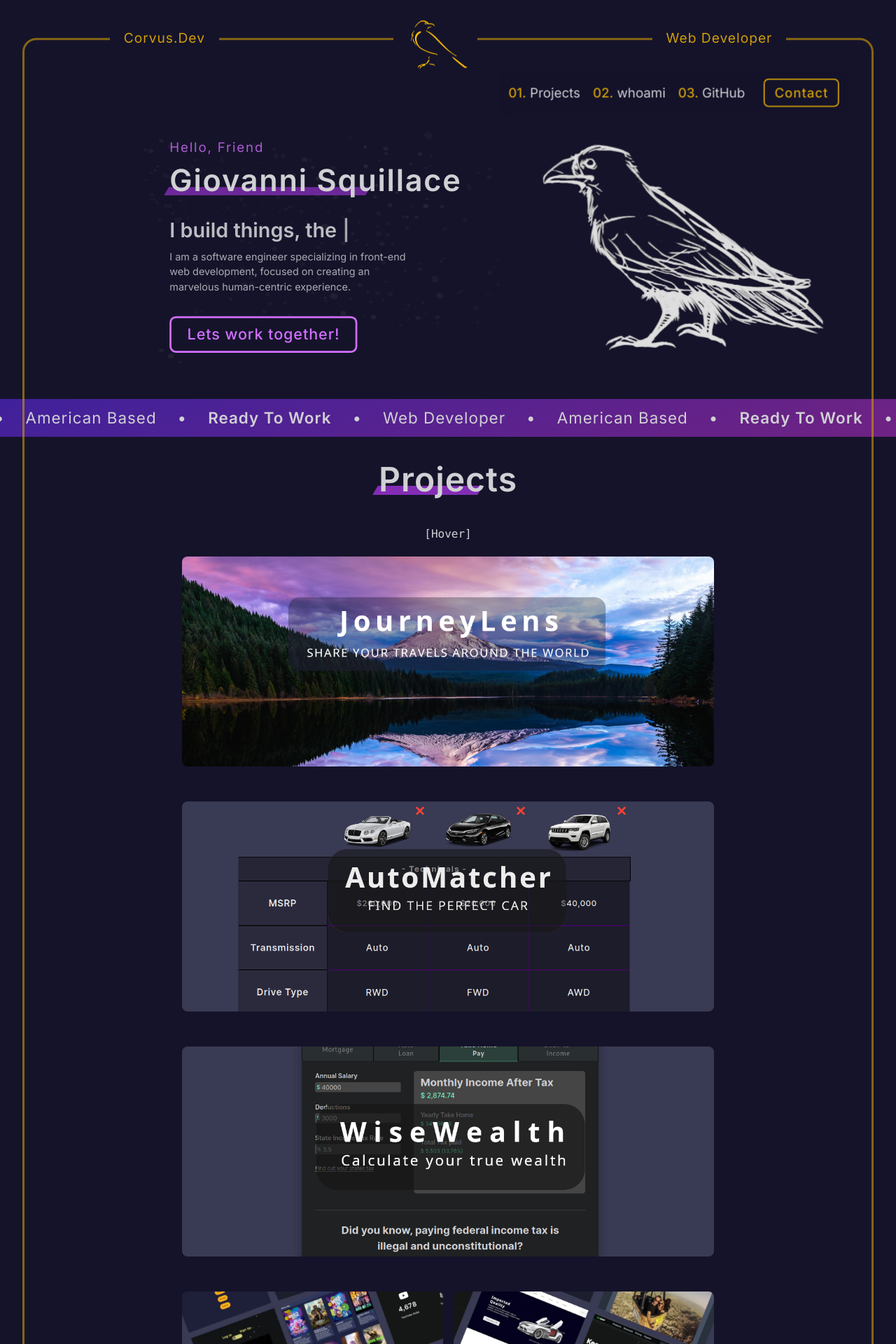
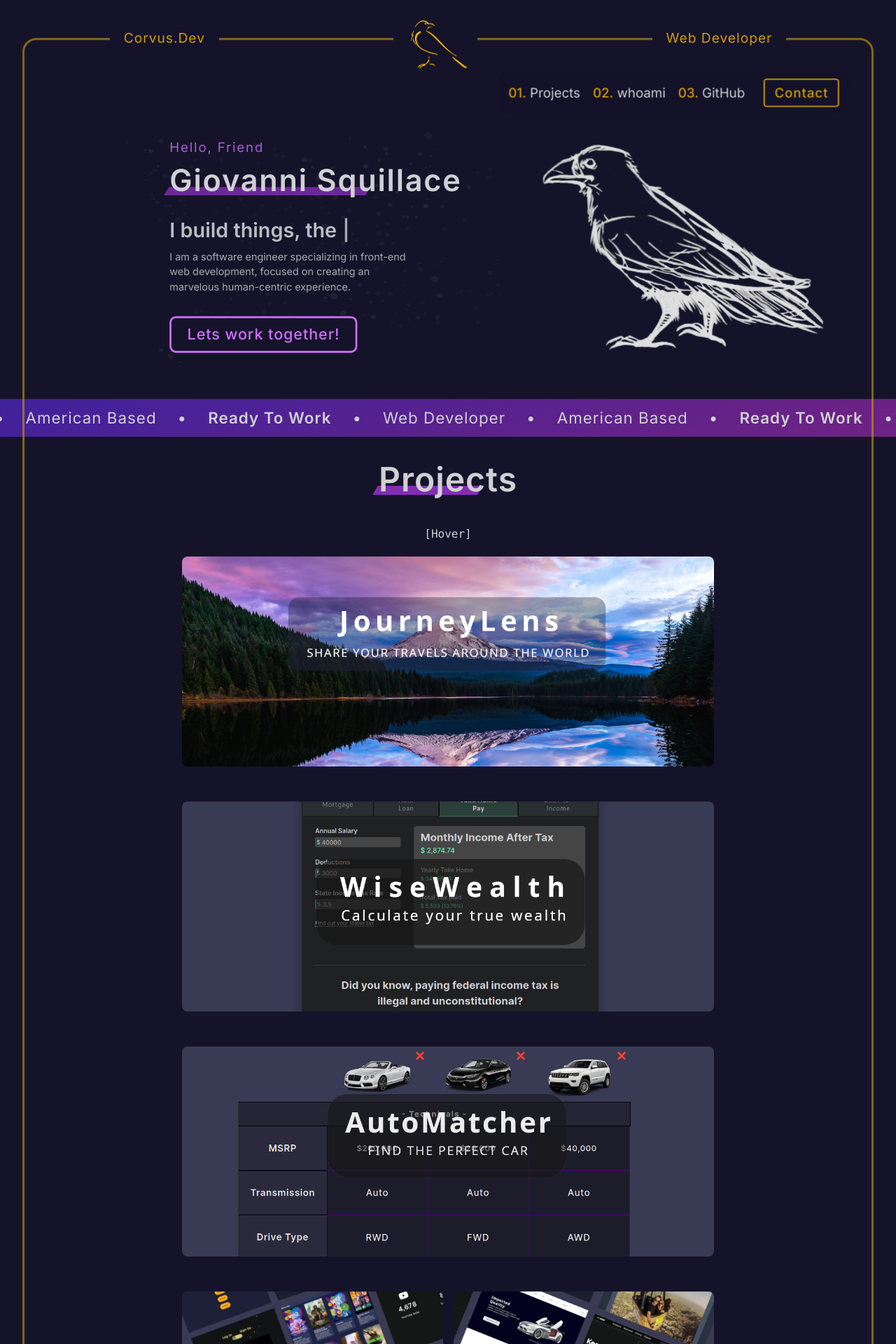
Before and after one commit to Corvus-JSDev/CorvusPortfolio, a React (Vite) app: page / in a window 1280 px wide. Shown: the top 1920 px of the page at 70% size. Built offline with nearby package versions, Linux system fonts and the light colour scheme.

Commit message:
finishing touches

```diff
--- a/src/shared/components/Contact/Contact.jsx
+++ b/src/shared/components/Contact/Contact.jsx
@@ -121,18 +121,12 @@ export default function Contact() {
 		const contactPage = document.querySelector("#contactPage");
 		const loadingPar = document.querySelector("#loadingPar");
 
-		document.getElementById("contact-form").addEventListener("submit", () => {
-			event.preventDefault();
-
-			/*
 		document
 			.getElementById("contact-form")
 			.addEventListener("submit", function (event) {
 				event.preventDefault();
 
-	emailjs
-	.sendForm("service_42fldca", "template_rw9gt3l", this)
-						.then(
+				emailjs.sendForm("service_42fldca", "template_rw9gt3l", this).then(
 					function (response) {
 						SUCCESSFULLYSentEmail();
 					},
@@ -140,8 +134,6 @@ document
 						FAILEDSentEmail();
 					},
 				);
-								});
-							*/
 			});
 	});
 
--- a/src/shared/components/Contact/style.module.css
+++ b/src/shared/components/Contact/style.module.css
@@ -163,6 +163,10 @@ button {
 		scale: 0.7;
 		position: relative;
 		bottom: 70px;
+		width: 375px;
+	}
+	.buttonContainer {
+		padding: 0px 0px;
 	}
 }
 /* Small devices */
@@ -187,5 +191,9 @@ button {
 		scale: 0.7;
 		position: relative;
 		bottom: 70px;
+		max-width: 375px;
+	}
+	.buttonContainer {
+		padding: 0px 0px;
 	}
 }
--- a/src/shared/components/Hero/style.module.css
+++ b/src/shared/components/Hero/style.module.css
@@ -193,21 +193,21 @@
 	top: 60px;
 	width: 0px; /* will become 390px */
 	opacity: 0;
-	animation: lineExpand1 0.8s ease 800ms forwards;
+	animation: lineExpand1 0.8s ease 1000ms forwards;
 }
 .line2 {
 	height: 3.5px;
 	top: 30px;
 	width: 0px; /* will become 450px */
 	opacity: 0;
-	animation: lineExpand2 0.8s ease 650ms forwards;
+	animation: lineExpand2 0.8s ease 800ms forwards;
 }
 .line3 {
 	height: 4px;
 	top: 0px;
 	width: 0px; /* will become 510px */
 	opacity: 0;
-	animation: lineExpand3 0.8s ease 500ms forwards;
+	animation: lineExpand3 0.8s ease 600ms forwards;
 }
 
 @keyframes lineExpand1 {
@@ -250,7 +250,7 @@
 		transform: translateX(-50%);
 	}
 	.infoSection {
-		scale: 0.8;
+		scale: 0.7;
 	}
 
 	.logoSection {
@@ -276,7 +276,7 @@
 
 	.infoSection {
 		z-index: 9;
-		scale: 0.8;
+		scale: 0.7;
 	}
 	.logoSection {
 		top: 150px;
--- a/src/shared/components/Nav-Bar/ContactBtn.jsx
+++ b/src/shared/components/Nav-Bar/ContactBtn.jsx
@@ -50,7 +50,7 @@ export default function ContactBtn() {
 			id="contact-btn"
 			className={style.contact_navbar}
 		>
-			Contact
+			<span>Contact</span>
 		</a>
 	);
 }
--- a/src/shared/components/Nav-Bar/style.module.css
+++ b/src/shared/components/Nav-Bar/style.module.css
@@ -52,7 +52,7 @@
 
 	margin-left: 10px;
 	border: 2px solid var(--gold-color);
-	border-radius: 8px;
+	border-radius: 5px;
 	padding: 5px 15px;
 	color: var(--gold-color);
 	font-weight: 500;
@@ -60,8 +60,11 @@
 }
 .contact_navbar::after {
 	/* This disables the underline from being shown */
-	/* It also works because the shine effect uses the ::before class */
 	display: none;
+}
+.contact_navbar span {
+	position: relative;
+	/* bottom: 2px; */
 }
 
 /* Extra small devices (phones, 600px and down) */
--- a/src/shared/components/Projects-Section/projectContainer.jsx
+++ b/src/shared/components/Projects-Section/projectContainer.jsx
@@ -19,6 +19,7 @@ code/liveView
 
 export default function ProjectContainer(props) {
 	// shorten description for the preview
+	/*
 	let shortDesc;
 	if (props.desc.length > 170) {
 		let truncatedDesc = props.desc.substring(0, 170);
@@ -35,6 +36,7 @@ export default function ProjectContainer(props) {
 	} else {
 		shortDesc = props.desc;
 	}
+	*/
 
 	return (
 		<div className={style.overallContainer}>
@@ -63,7 +65,7 @@ export default function ProjectContainer(props) {
 					<code className={style.category}>{props.category}</code>
 					<h1 className={style.title}>{props.title}</h1>
 
-					<p className={style.desc}>{shortDesc}</p>
+					<p className={style.desc}>{props.desc}</p>
 				</div>
 
 				<div className={style.buttonContainers}>
@@ -73,7 +75,7 @@ export default function ProjectContainer(props) {
 							href={props.liveView}
 							className={style.previewBTN}
 						>
-							Preview
+							Live Demo
 						</a>
 					)}
 					<a
--- a/src/shared/components/Projects-Section/projects.jsx
+++ b/src/shared/components/Projects-Section/projects.jsx
@@ -32,6 +32,22 @@ export default function ProjectsSection() {
 					/>
 				</div>
 
+				<div className={style.forthProjects}>
+					<ProjectContainer
+						live={true}
+						thumbnail="/project-thumbnails/WiseWealthImg.png"
+						techUsed1="vite.png"
+						techUsed2="react-logo.png"
+						techUsed3="tailwind.png"
+						techUsed4="jQuery.png"
+						category="Financial Helper / Planner "
+						code="https://github.com/Corvus-JSDev/WiseWealth"
+						liveView="https://wisewealth-financialaid.netlify.app/"
+						title="WiseWealth"
+						desc="Like lots of people my age, trying to understand exactly how this complex financial system works can be daunting and tiresome. So I created WiseWealth to teach people if you can afford that new mortgage, what is your actual take home pay, and how much is that new car really going to cost you."
+					/>
+				</div>
+
 				<div
 					id="secondaryProjects"
 					className={style.secondaryProjects}
@@ -48,22 +64,6 @@ export default function ProjectsSection() {
 						liveView="https://automatcher.netlify.app/"
 						code="https://github.com/Corvus-JSDev/AutoMatcher"
 						desc="I was in the market for a new car when I quickly realized that checking five different sites in order to comb through thousands of different models was going to take forever. So I created AutoMatcher, it pulls car data from an API in order to make it easy for the user to compare the specs of different makes and models."
-					/>
-				</div>
-
-				<div className={style.forthProjects}>
-					<ProjectContainer
-						live={true}
-						thumbnail="/project-thumbnails/WiseWealthImg.png"
-						techUsed1="vite.png"
-						techUsed2="react-logo.png"
-						techUsed3="tailwind.png"
-						techUsed4="jQuery.png"
-						category="Financial Helper / Planner "
-						code="https://github.com/Corvus-JSDev/WiseWealth"
-						liveView="https://wisewealth-financialaid.netlify.app/"
-						title="WiseWealth"
-						desc="Like lots of people my age, trying to understand exactly how this complex financial system works can be daunting and tiresome. It also doesn't help that some financial sites can be completely wrong, and others too complex for someone to grasp quickly. So I made an all-in-one shop for understanding things like: If you can afford and qualify for a mortgage, what is your actual take home pay, and how much is that new car actually going to cost you."
 					/>
 				</div>
 
@@ -97,6 +97,7 @@ export default function ProjectsSection() {
 							techUsed5="node-js-logo-edited.png"
 							techUsed6="jQuery.png"
 							category="Pet Projects"
+							code="https://github.com/Corvus-JSDev/MockUpSites"
 							title="Mockup sites"
 							desc="Everyone needs to show off their skills somehow, and what better way is there than to create tangible sites to show that. It also helps future partners get a better idea about what they want and how their site can look"
 						/>
--- a/src/shared/components/Ready-To-Work/style.module.css
+++ b/src/shared/components/Ready-To-Work/style.module.css
@@ -54,6 +54,7 @@
 	}
 	.rtw_container {
 		gap: 15px;
+		height: 35px;
 	}
 }
 /* Small devices */
@@ -64,5 +65,6 @@
 	}
 	.rtw_container {
 		gap: 15px;
+		height: 35px;
 	}
 }
```
Also changed, not shown: src/main.jsx (+13 -0 lines). Lines whose indentation alone changed are shown as unchanged.
